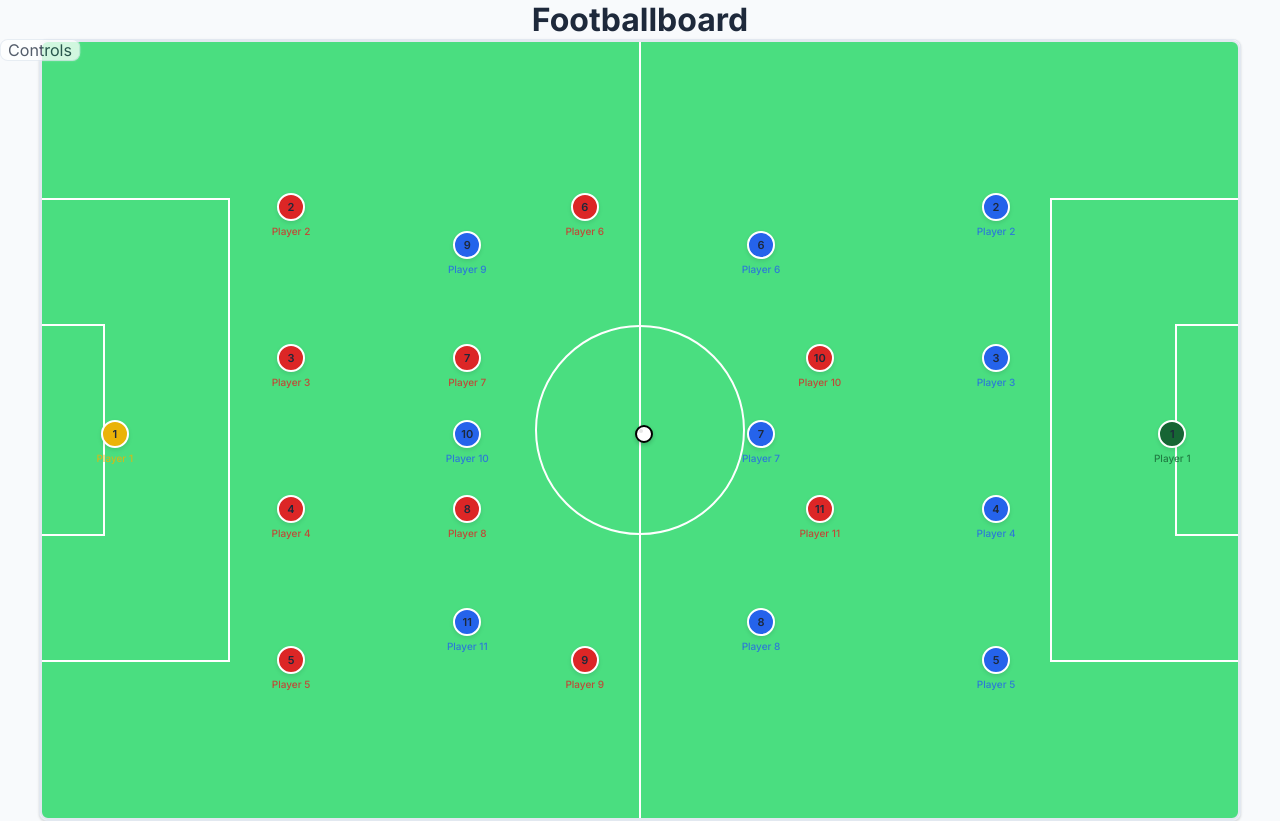
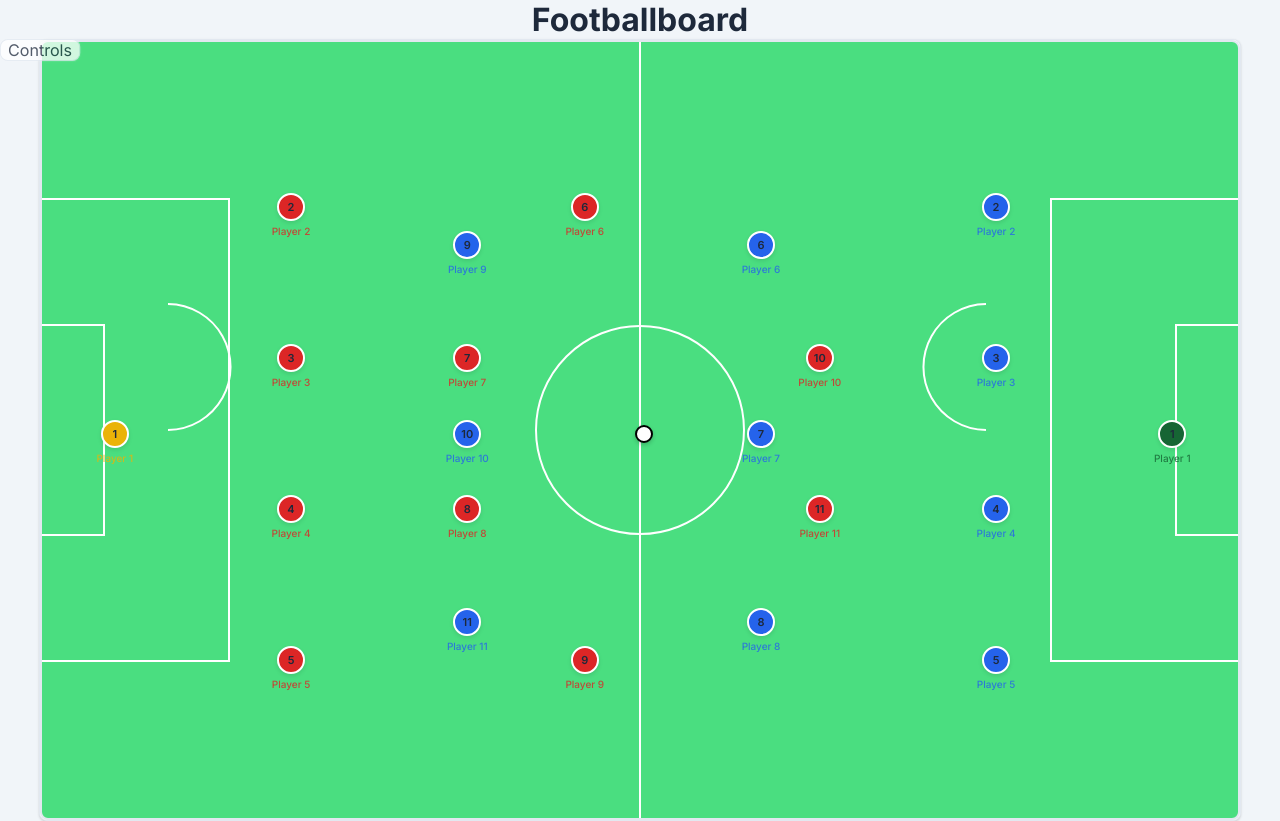
Before and after one commit to kaimrdth/Football-Board, a React (Vite) app: page / in a window 1280 px wide. Built offline with nearby package versions, Linux system fonts and the light colour scheme.

Commit message:
update: 2025-08-04 21:28

```diff
--- a/src/components/Pitch.tsx
+++ b/src/components/Pitch.tsx
@@ -143,6 +143,46 @@ const PitchMarkings = React.memo(() => (
       }}
     />
 
+    {/* Left penalty arc */}
+    <svg
+      className="absolute"
+      style={{
+        left: 126,
+        top: '50%',
+        transform: 'translateY(-50%)',
+        width: 126,
+        height: 126,
+        overflow: 'visible'
+      }}
+    >
+      <path
+        d="M 0,-63 A 63,63 0 0,1 54.5,-30.8 A 63,63 0 0,1 54.5,30.8 A 63,63 0 0,1 0,63"
+        fill="none"
+        stroke="var(--pitch-line)"
+        strokeWidth="2"
+      />
+    </svg>
+
+    {/* Right penalty arc */}
+    <svg
+      className="absolute"
+      style={{
+        right: 126,
+        top: '50%',
+        transform: 'translateY(-50%)',
+        width: 126,
+        height: 126,
+        overflow: 'visible'
+      }}
+    >
+      <path
+        d="M 0,-63 A 63,63 0 0,0 -54.5,-30.8 A 63,63 0 0,0 -54.5,30.8 A 63,63 0 0,0 0,63"
+        fill="none"
+        stroke="var(--pitch-line)"
+        strokeWidth="2"
+      />
+    </svg>
+
     {/* Corner markers */}
     {[{x: 0, y: 0}, {x: '100%', y: 0}, {x: 0, y: '100%'}, {x: '100%', y: '100%'}].map((pos, i) => (
       <div
--- a/src/index.css
+++ b/src/index.css
@@ -11,7 +11,7 @@
   --warning-orange: #f59e0b;
   --error-red: #ef4444;
   --bg-dark: #ffffff;
-  --bg-darker: #f8fafc;
+  --bg-darker: #f1f5f9;
   --surface-1: #ffffff;
   --surface-2: #f1f5f9;
   --text-primary: #1e293b;
@@ -120,16 +120,6 @@
     position: relative;
   }
 
-  .ball-neo::before {
-    content: '';
-    position: absolute;
-    top: 2px;
-    left: 2px;
-    width: 4px;
-    height: 4px;
-    background: rgba(0, 0, 0, 0.1);
-    border-radius: 50%;
-  }
 
   .formation-selector {
     background: linear-gradient(135deg, var(--surface-1), rgba(16, 185, 129, 0.03));
```
Also changed, not shown: 1 other file (tests, documents, lock files or other folders).
